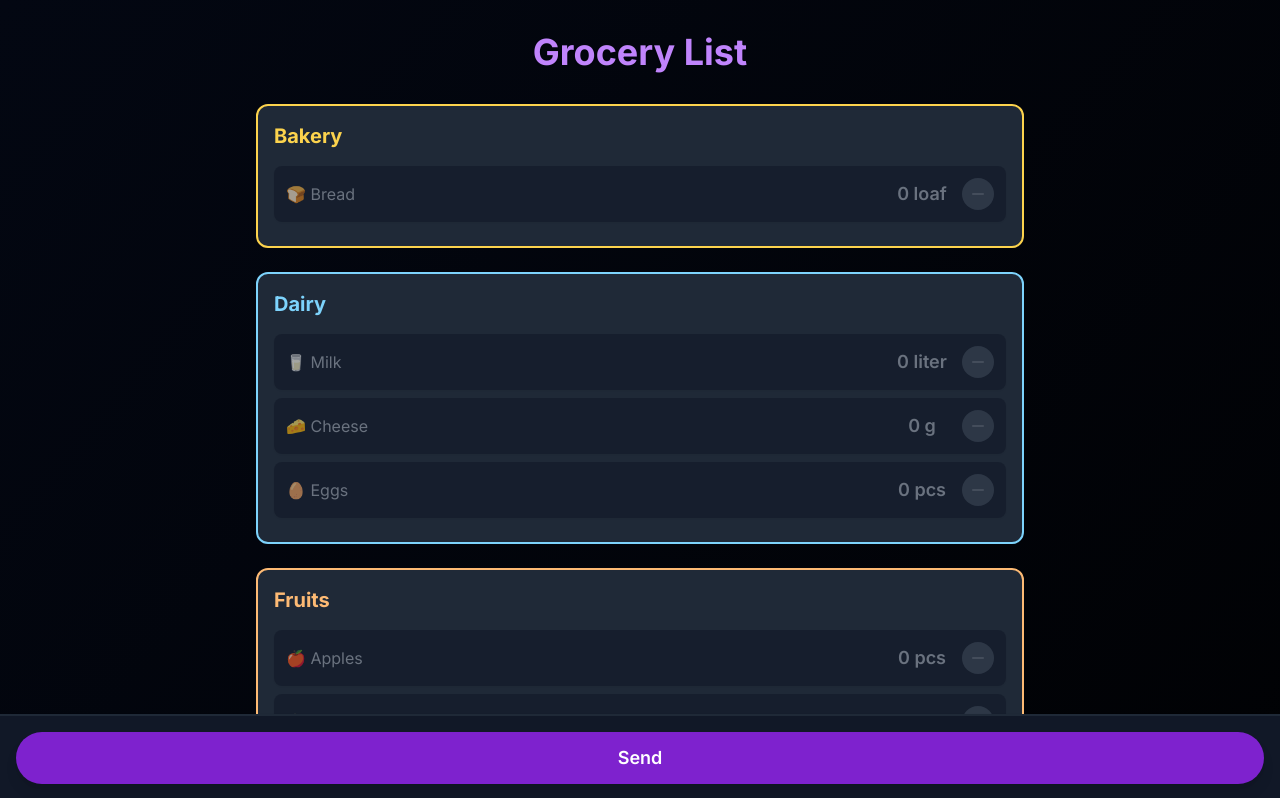
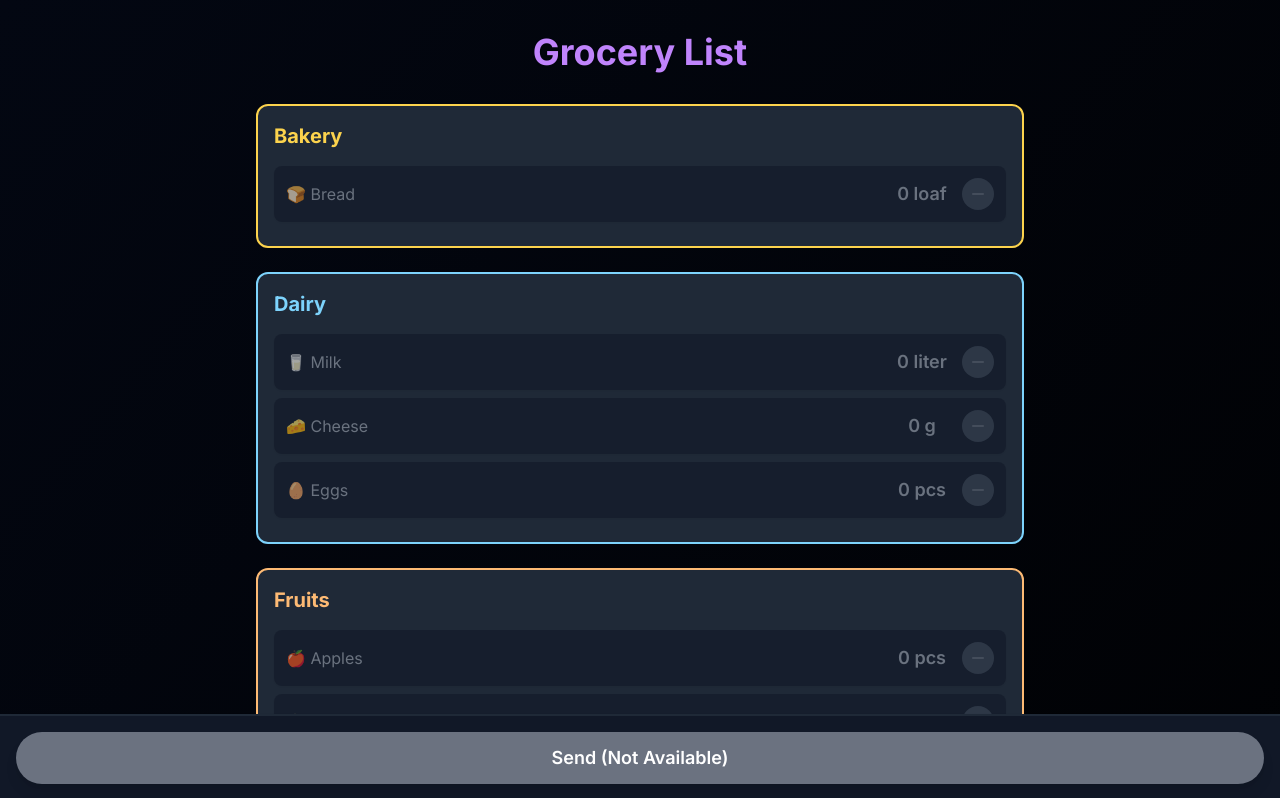
Before and after one commit to 7nolikov/tap-tap, a React (Vite) app: page / in a window 1280 px wide. Shown: the top 798 px of the page. Built offline with nearby package versions, Linux system fonts and the light colour scheme.

Commit message:
FIX: Added condition rendering

```diff
--- a/src/App.jsx
+++ b/src/App.jsx
@@ -105,29 +105,20 @@ const App = () => {
   const [groceryList, setGroceryList] = useState(initialGroceryData);
   const [isWebAppReady, setIsWebAppReady] = useState(false);
   const webApp = useRef(null);
+  const [telegramSDKAvailable, setTelegramSDKAvailable] = useState(false);
 
   useEffect(() => {
-    const initializeWebApp = () => {
     if (window.Telegram && window.Telegram.WebApp) {
+      setTelegramSDKAvailable(true);
       webApp.current = window.Telegram.WebApp;
       webApp.current.ready();
       webApp.current.expand();
       setIsWebAppReady(true);
-        if (webApp.current) {
-          console.log("WebApp version:", webApp.current.version);
-        }
       console.log("WebApp initialized: ", webApp.current);
     } else {
       console.warn("Telegram Web App SDK not found.");
-        setIsWebAppReady(true); // For development fallback
+      setIsWebAppReady(true); // Allow development fallback
     }
-    };
-
-    // Call initialization immediately
-    initializeWebApp();
-
-    // Optionally, you can add a listener for a Telegram event
-    // that might indicate the SDK is ready (though there isn't a specific one documented for this).
   }, []);
 
   const updateQuantity = useCallback((id, delta, unit) => {
@@ -195,6 +186,7 @@ const App = () => {
           ))}
       </div>
       <div className="fixed bottom-0 left-0 right-0 p-4 bg-gray-900 shadow-lg border-t-2 border-gray-800 z-10">
+        {telegramSDKAvailable ? (
           <button
             onClick={handleShareList}
             className="w-full bg-purple-700 text-white py-3 px-6 rounded-full text-lg font-semibold shadow-lg hover:bg-purple-800 focus:outline-none focus:ring-4 focus:ring-purple-300 transition-all duration-300 transform hover:scale-105"
@@ -202,6 +194,28 @@ const App = () => {
           >
             Send
           </button>
+        ) : (
+          <button
+            onClick={() => {
+              const formattedList = formatGroceryListForSharing();
+              try {
+                navigator.clipboard.writeText(formattedList);
+                alert(
+                  "Grocery list copied to clipboard (for demonstration purposes). In Telegram, this would be sent to the bot."
+                );
+              } catch (err) {
+                console.error("Failed to copy text: ", err);
+                alert(
+                  "Could not automatically copy text. Please copy manually:\n\n" + formattedList
+                );
+              }
+            }}
+            className="w-full bg-gray-500 text-white py-3 px-6 rounded-full text-lg font-semibold shadow-lg cursor-not-allowed"
+            disabled={true}
+          >
+            Send (Not Available)
+          </button>
+        )}
       </div>
       <div className="h-24 sm:h-28"></div>
     </div>
```
Lines whose indentation alone changed are shown as unchanged.
